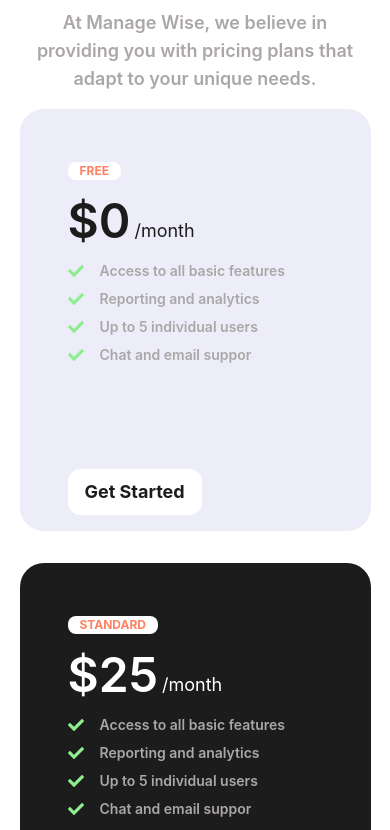
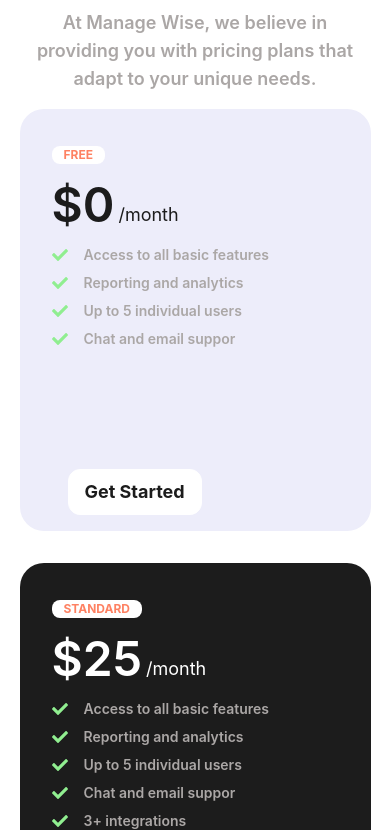
Before and after one commit to r1tikpatil/hirequotient-assignment, a React (Create React App) app: page / in a window 390 px wide. Shown: the part 7314-8144 px from the top of the page. Built offline with nearby package versions, Linux system fonts and the light colour scheme.

Commit message:
did responsive

```diff
--- a/src/common/pricingCard.jsx
+++ b/src/common/pricingCard.jsx
@@ -6,7 +6,7 @@
     <div
       className={`${
         keys % 2 !== 0 ? "bg-[#ededfa]" : "bg-[#1c1c1c]"
-      } h-[50vh] md:h-[70vh] w-[90%] md:w-[35vw] my-4 md:my-8 rounded-3xl p-12 flex flex-col items-center relative`}
+      } h-[50vh] md:h-[70vh] w-[90%] md:w-[35vw] my-4 md:my-8 rounded-3xl p-8 md:p-12 flex flex-col items-center relative`}
     >
       <div className="w-full rounded-lg">
         <p className="text-[#fe8162] text-[12px] rounded-lg px-3 font-bold bg-white inline-block">
```
